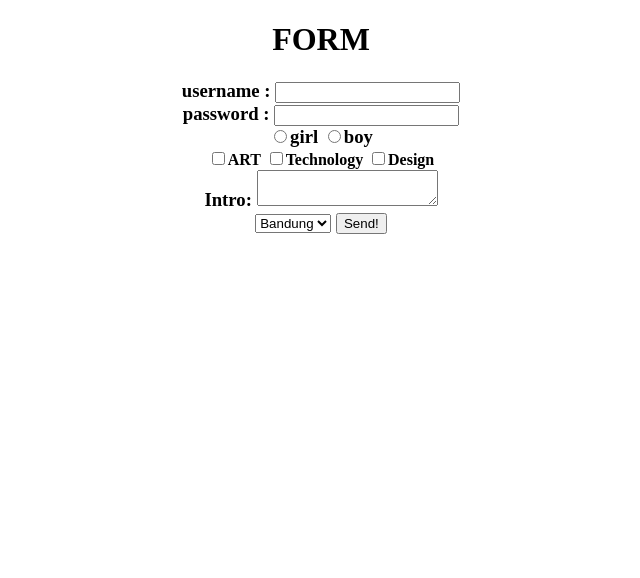
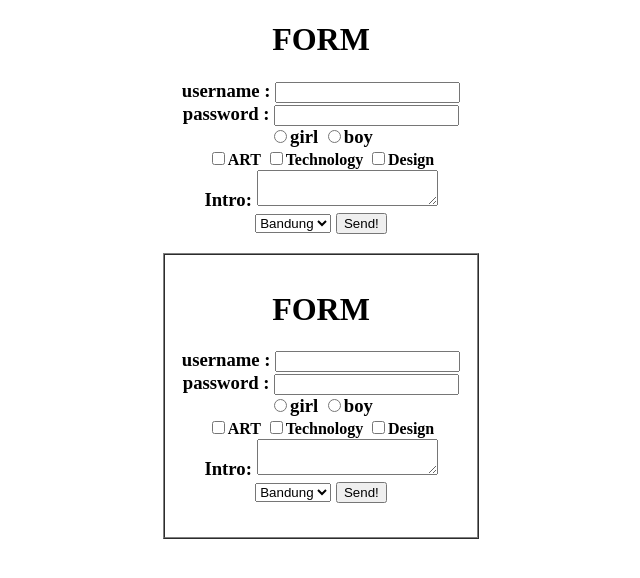
Before and after one commit to kumiko251/form, a plain HTML site: page index.html in a window 1280 px wide. Shown: the whole page, without its empty margins (319-959 px from the left). Drawn offline with Linux system fonts and the light colour scheme.

Commit message:
Update index.html

```diff
--- a/index.html
+++ b/index.html
@@ -38,5 +38,49 @@
 
 				<button type="submit">Send!</button>
 	</h3>
+
+
+
+
+
+
+
+	<table align="center" border="1" cellspacing="0" cellpadding="15" width="25%">
+	<td>
+
+			<h1 align="center"><b> FORM </b></h1>
+	<h3 align="center">
+		<label for="username">username	:</label>
+		<input type="text" id="username">
+			<br>
+
+		<label for="password">password :</label>
+		<input type="text" id="password">
+			<br>
+
+			<input type="radio" id="girl" name="gender"><label for="girl">girl</label>
+			<input type="radio" id="boy" name="gender"><label for="boy">boy</label>
+				<br>
+
+				<input type="checkbox" id="art"><label style="font-size:medium" for="art">ART</label>
+				<input type="checkbox" id="technology"><label style="font-size:medium" for="technology">Technology</label>
+				<input type="checkbox" id="design"><label style="font-size:medium" for="design">Design</label>
+					<br>
+
+		<label for="intro">Intro:</label>
+		<textarea></textarea>
+			<br>
+
+			<select>
+				<option>Bandung</option>
+				<option>Depok</option>
+				<option>Bogor</option>
+				<option>Jakarta</option>
+			</select>
+
+				<button type="submit">Send!</button>
+	</h3>
+	</td>
+	</table>
 </body>
 </html>
```
